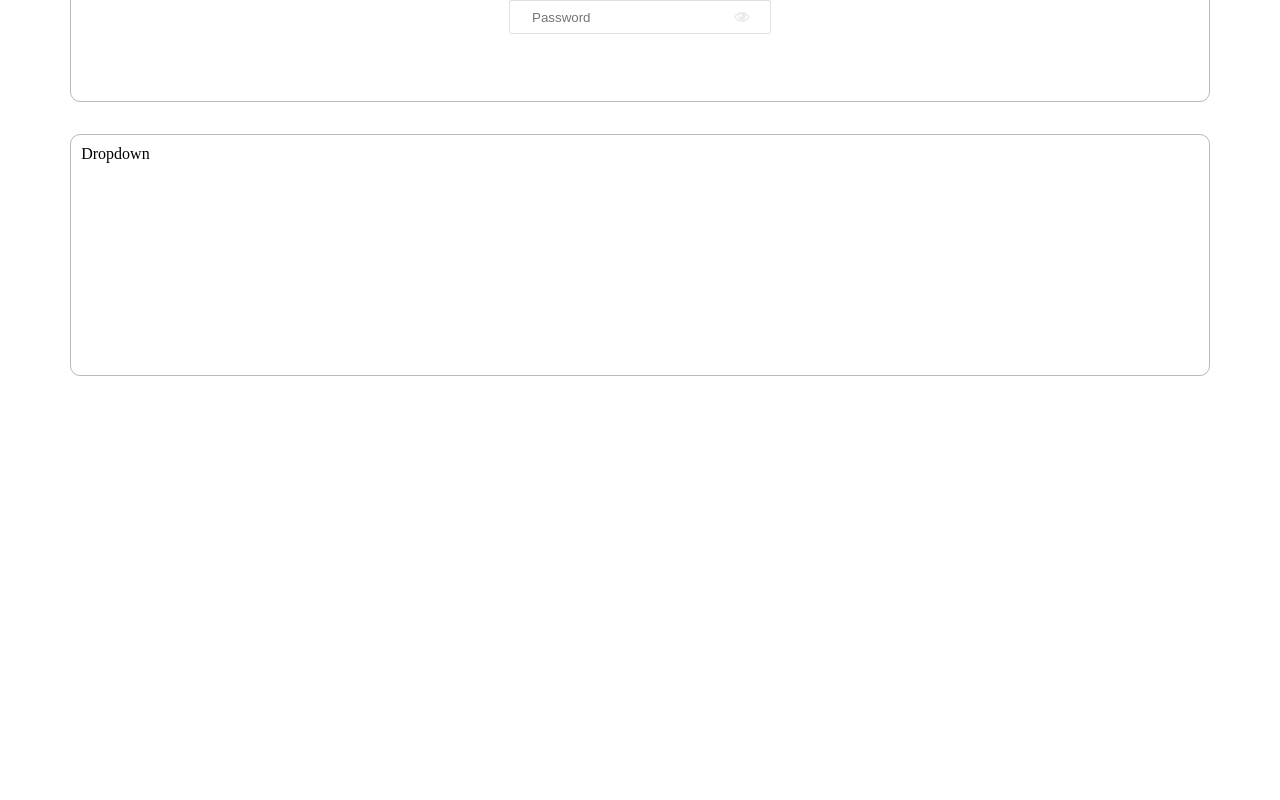
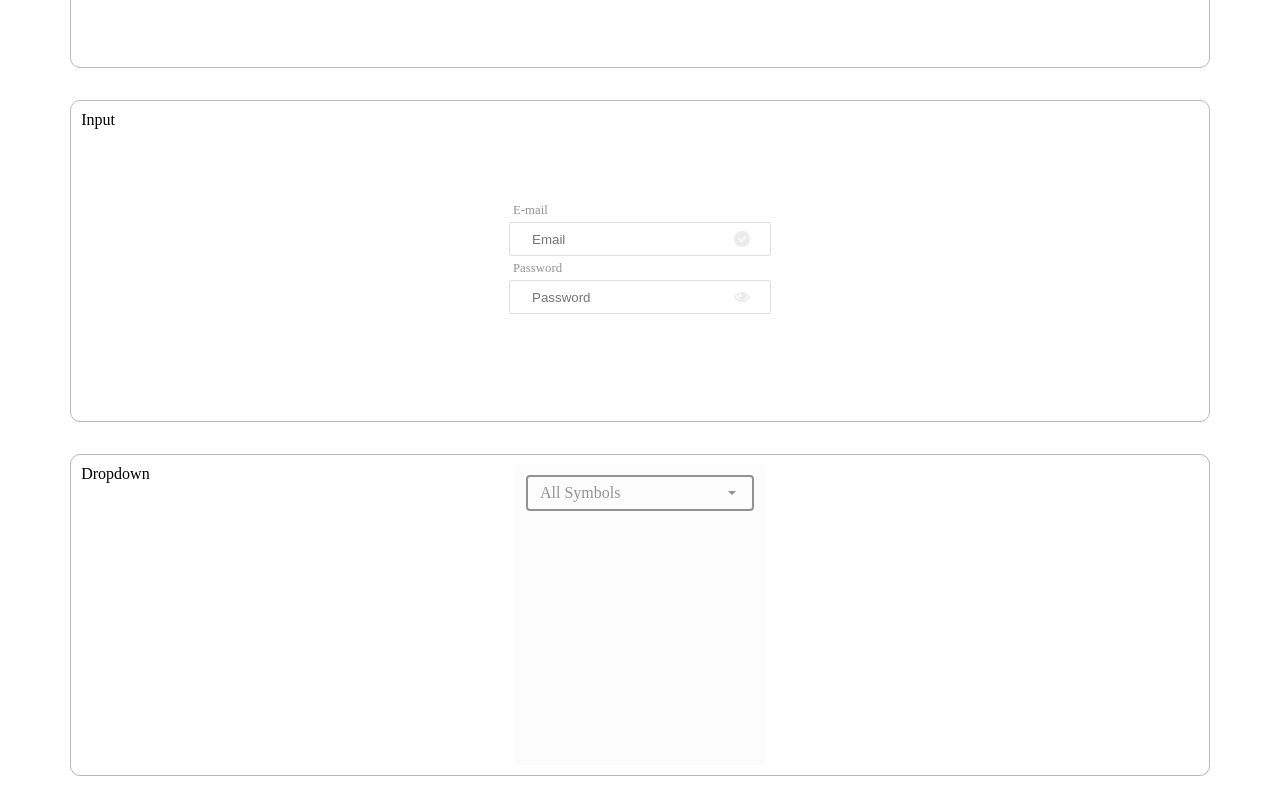
Before and after one commit to anshqhsh/wanted_pre_onboarding, a React (Create React App) app: page / in a window 1280 px wide. Shown: the part 1073-1873 px from the top of the page. Before the commit the page ends 1473 px from the top, so only its background shows below. Built offline with nearby package versions, Linux system fonts and the light colour scheme.

Commit message:
dropdown  div테그 onClick문제

```diff
--- a/src/App.js
+++ b/src/App.js
@@ -1,10 +1,12 @@
 import styled from 'styled-components';
 import './App.css';
-import Form from './components/form';
+import Form from './form';
 import Input from './components/Input';
 import Slider from './components/slider';
 import Tab from './components/tab';
 import Toggle from './components/toggle';
+import Dropdown from './components/dropdown';
+import DropDown from './components/dropdown';
 
 // container
 const Container = styled.div`
@@ -30,7 +32,7 @@ function App() {
       <Form componentName={'Tab'} componentForm={<Tab />}></Form>
       <Form componentName={'Slider'} componentForm={<Slider />}></Form>
       <Form componentName={'Input'} componentForm={<Input />}></Form>
-      <Form componentName={'Dropdown'} componentForm={''}></Form>
+      <Form componentName={'Dropdown'} componentForm={<DropDown />}></Form>
     </Container>
   );
 }
--- a/src/components/Input.js
+++ b/src/components/Input.js
@@ -84,7 +84,6 @@ const Input = () => {
       setVaildEmail(false);
     }
   };
-  console.log('rendering');
   return (
     <Container>
       <Form>
--- /dev/null
+++ b/src/components/dropdown.js
@@ -0,0 +1,142 @@
+import { useState } from 'react';
+import styled from 'styled-components';
+import { IoMdArrowDropdown } from 'react-icons/io';
+
+const Container = styled.div`
+  position: relative;
+  display: flex;
+  flex-direction: column;
+  height: 100%;
+  align-items: center;
+  color: rgb(147, 147, 147);
+`;
+const DropDownWrap = styled.div`
+  display: flex;
+  width: 250px;
+  height: 400px;
+  margin: 10px;
+  background-color: rgb(252, 252, 252);
+  flex-direction: column;
+  text-align: center;
+  align-items: center;
+`;
+const DropDownMenu = styled.div`
+  display: flex;
+  width: 200px;
+  height: 32px;
+  padding-left: 12px;
+  padding-right: 12px;
+  border: 2px solid rgb(147, 147, 147);
+  margin: 0 auto;
+  border-radius: 4px;
+  margin-top: 10px;
+  align-items: center;
+  justify-content: space-between;
+`;
+const Text = styled.div``;
+const Menu = styled.div`
+  width: 224px;
+  height: 22px;
+  margin: 5px;
+  border: 2px solid red;
+`;
+const Input = styled.input`
+  width: 224px;
+  height: 22px;
+  margin: 5px;
+  border: 2px solid red;
+  padding: 0px;
+`;
+
+const DropDown = () => {
+  // 드롭다운 메뉴
+  const dropDownArr = [
+    'BTCUSD.PERP',
+    'ETHUSD.PERP',
+    'BCHUSD.PERP',
+    'LTCUSD.PERP',
+    'XRPUSD.PERP',
+    '1000SHIBUSD.PERP',
+  ];
+
+  const [isOpen, setIsOpen] = useState(false);
+  const [searchText, setSearchText] = useState('');
+  const [selectedText, setSelectedText] = useState('All Symbols');
+  const [isAll, setIsAll] = useState(true); // all symbols의 t/f여부
+
+  // map을 이용해서 dropdown메뉴와 searchText를 indexOf로 비교하여 해당되면 테그로 메뉴를 출력
+  const mapSymbol = arr => {
+    let data = arr;
+    if (isAll) {
+      return data.map((str, i) => {
+        return (
+          <Menu
+            key={i}
+            onClick={() => {
+              console.log({ str });
+              setSelectedText(str);
+              setSearchText('');
+              setIsAll(false);
+              setIsOpen(false);
+            }}
+          >
+            {str}
+          </Menu>
+        );
+      });
+    } else {
+      data = data.filter(str => {
+        return str.toLowerCase().indexOf(searchText.toLowerCase()) > -1; // search하는 값도 toLowercase를 통해 동일한 조건으로 검색
+      });
+      return data.map((str, i) => {
+        return <Menu key={i}>{str}</Menu>;
+      });
+    }
+  };
+  console.log('rendering');
+  console.log(isOpen);
+  console.log(searchText);
+  console.log(selectedText);
+  console.log(isAll);
+  return (
+    <Container>
+      <DropDownWrap>
+        <DropDownMenu>
+          <Text>{selectedText}</Text>
+          <IoMdArrowDropdown
+            onClick={() => {
+              setIsOpen(!isOpen);
+            }}
+          />
+        </DropDownMenu>
+        {isOpen ? (
+          <div>
+            <Input
+              name="keyword"
+              placeholder="Search-Symbol"
+              value={searchText}
+              onChange={e => {
+                setIsAll(false); // 입력이 시작하면 all 셋팅을 false 글씨를 text에 셋팅
+                setSearchText(e.target.value);
+              }}
+            />
+            <div>
+              <Menu
+                onClick={() => {
+                  setSelectedText('All Symbols');
+                  setSearchText('');
+                  setIsAll(true);
+                  setIsOpen(false);
+                }}
+              >
+                All Symbols
+              </Menu>
+              {mapSymbol(dropDownArr)}
+            </div>
+          </div>
+        ) : null}
+      </DropDownWrap>
+    </Container>
+  );
+};
+export default DropDown;
--- a/src/components/form.js
+++ b/src/form.js
@@ -3,7 +3,7 @@ import styled from 'styled-components';
 const Box = styled.div`
   min-width: 600px;
   width: 90%;
-  height: 15rem;
+  height: 20rem;
   margin: 1rem auto;
   border-radius: 10px;
   border: 1px solid rgb(184, 184, 184);
```
